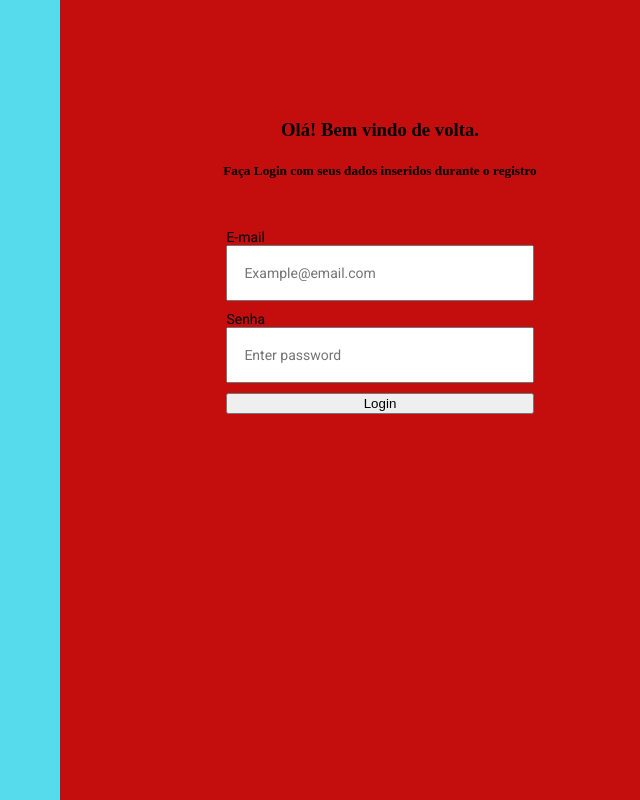
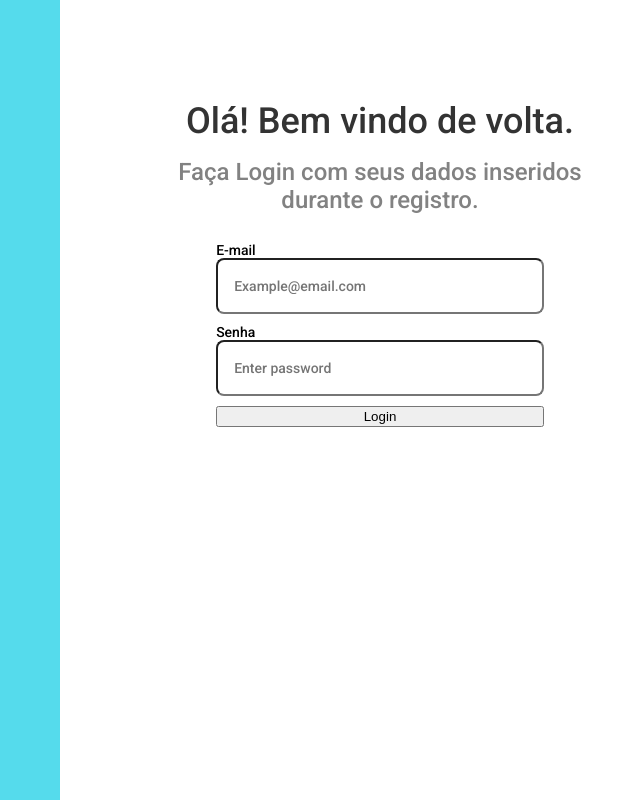
Before and after one commit to doubleyooz/express-beeteller, a React (Create React App) app in the folder frontend/: page /login in a window 1280 px wide. Shown: the whole page, without its empty margins (580-1220 px from the left). Built offline with nearby package versions, Linux system fonts and the light colour scheme.

Commit message:
update: title and description style

```diff
--- a/frontend/src/pages/Login/index.tsx
+++ b/frontend/src/pages/Login/index.tsx
@@ -7,10 +7,11 @@ const LoginPage = () => {
             <div className="image"></div>
             <div className="card">
                 <div className="header">
-                    <h3>Olá! Bem vindo de volta.</h3>
-                    <h5>
-                        Faça Login com seus dados inseridos durante o registro
-                    </h5>
+                    <span className="title">Olá! Bem vindo de volta.</span>
+                    <br/>
+                    <span className="description">
+                        Faça Login com seus dados inseridos durante o registro.
+                    </span>
                 </div>
                 <form action="">
                     <div className="field">
--- a/frontend/src/pages/Login/styles.scss
+++ b/frontend/src/pages/Login/styles.scss
@@ -1,4 +1,5 @@
-@import url('https://fonts.googleapis.com/css2?family=Roboto:Medium@100;500&display=swap');
+@import url('https://fonts.googleapis.com/css2?family=Roboto:wght@500&display=swap');
+
 @media screen and (max-width: 800px){
     .login-container {
 
@@ -14,7 +15,7 @@
 
 }
 
-.login-container{
+.login-container {
     display: grid;
 
     max-height: 100vh;
@@ -23,27 +24,53 @@
     grid-template-columns: 1fr 1fr;
 
 
-    .image{
+    .image {
 
             background-color: #55dbec;
             max-height: 100%;
 
         }
 
-    .card{
+    .card {
 
-        background-color: #c40d0d;
+        background-color: #FFFFFF;
         display: flex;
         flex-direction: column;
         max-height: 100%;
+        width: 100%;
 
 
-        padding: 80px 20% 20px 20%;
+        padding: 80px 18% 20px 18%;
 
         .header {
-            text-align: center;
-            margin: 20px;
-            padding: 0px 8px 0px 8px;
+            margin: 20px 0px 20px 0px;
+
+            display: inline-block;
+
+            .title {
+                text-align: center;
+                font: 36px 'Roboto';
+                line-height: 42px;
+                color: #333333;
+
+                width: 100%;
+                display:inline-block;
+
+                margin-bottom: 16px;
+
+            }
+
+            .description {
+                text-align: center;
+                font: 24px 'Roboto';
+                color: #828282;
+                line-height: 28px;
+
+                width: 100%;
+                display: inline-block;
+            }
+
+
         }
 
         form {
@@ -52,7 +79,7 @@
 
             padding: 8px 10% 0px 10%;
 
-            .field{
+            .field {
                 display: flex;
                 flex-direction: column;
                 padding: 0px 0px 10px 0px;
@@ -64,7 +91,12 @@
 
                 input {
                     height: 56px;
+
+                    background-color: #FFFFFF;
+                    border-radius: 8px;
+
                     font: 14px 'Roboto', sans-serif;
+
                     padding: 0px 16px 0px 16px;
                 }
             }
```
